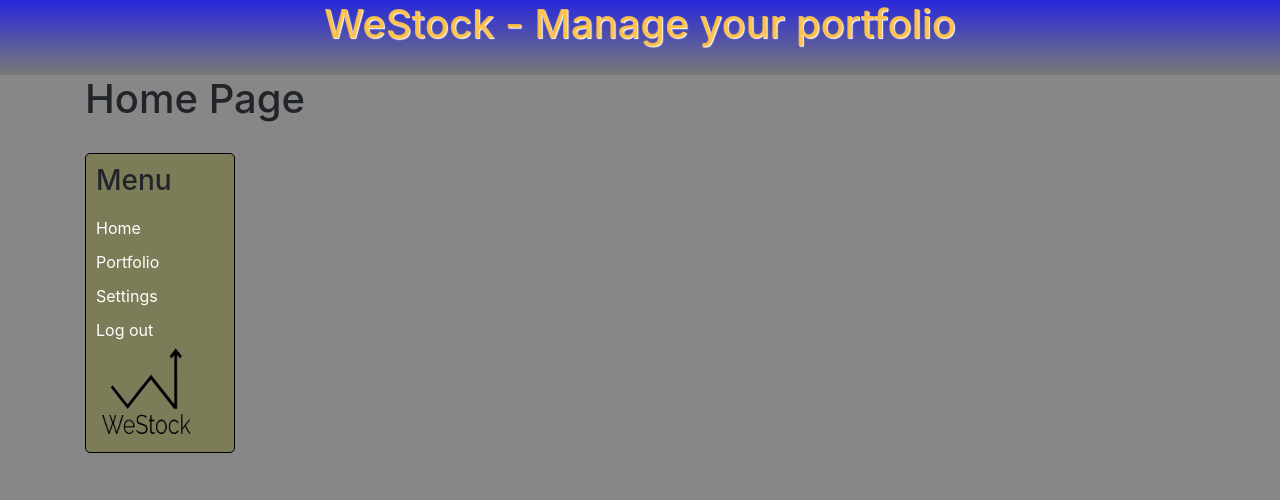
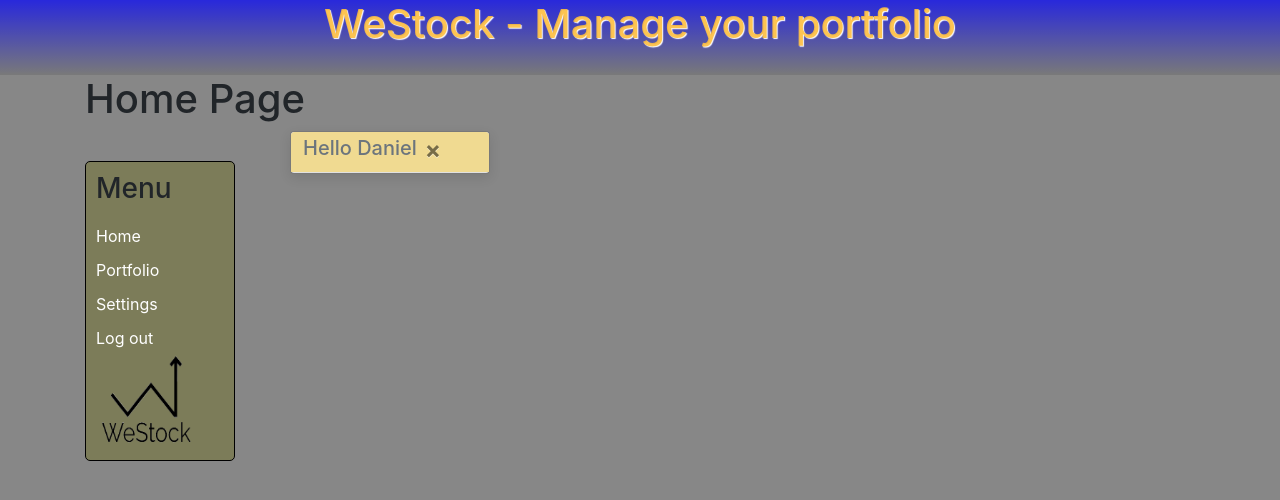
Before and after one commit to StockApp-Org/StockApp, a React (Create React App) app: page / in a window 1280 px wide. Both pictures are taken after typing "name@example.com", "Sample123" into the empty fields and a click on the input "Login". Shown: the top 500 px of the page. Built offline with nearby package versions, Linux system fonts and the light colour scheme.

Commit message:
Added toast to home page and related person object

```diff
--- a/src/App.js
+++ b/src/App.js
@@ -1,7 +1,7 @@
 import React, { Component } from 'react';
 import './App.css';
 import Container from 'react-bootstrap/Container';
-import LoginPage from './Pages/Login/LoginPage';
+import LoginPage from './Pages/Login/Components/LoginPage';
 
 class App extends Component {
 
--- /dev/null
+++ b/src/Objects/Person.js
@@ -0,0 +1,9 @@
+class Person {
+    constructor(name, age, imgUrl) {
+        this.Name = name;
+        this.Age = age;
+        this.ImgUrl = imgUrl;
+    }
+}
+
+export default Person;
--- /dev/null
+++ b/src/Pages/Home/Components/HomePage.js
@@ -0,0 +1,39 @@
+import React, {useState} from 'react';
+import {Container, Row, Col, Toast} from 'react-bootstrap';
+import Menu from '../../Menu/Components/Menu';
+import '../Styles/HomePage.css';
+
+let HomePage = (props) => {
+
+    const p = props.Person;
+    const {Name, Age, ImgUrl} = p;
+    console.log({ImgUrl});
+    const [showToast, setShowToast] = useState(true);
+    const toggleToast = () => setShowToast(!showToast);
+
+    return (
+    <Container>
+        <h1>Home Page</h1>
+        <Row>
+            <Col lg={2}>
+                <Menu />
+            </Col>
+            <Col lg={10}>
+                <Container>
+                    <Row>
+                        <Col lg={3} md={5} sm={12}>
+                            <Toast show={showToast} onClose={toggleToast}>
+                                <Toast.Header>
+                                    <h5>Hello {Name}</h5>
+                                </Toast.Header>
+                            </Toast>
+                        </Col>
+                    </Row>
+                </Container>
+            </Col>
+        </Row>
+    </Container>
+    )
+};
+
+export default HomePage;
--- a/src/Pages/Home/HomePage.js
+++ /dev/null
@@ -1,14 +0,0 @@
-import React from 'react';
-import {Container} from 'react-bootstrap';
-import Menu from '../Menu/Components/Menu';
-
-let HomePage = () => {
-    return (
-    <Container>
-        <h1>Home Page</h1>
-        <Menu />
-    </Container>
-    )
-};
-
-export default HomePage;
--- /dev/null
+++ b/src/Pages/Home/Styles/HomePage.css
@@ -0,0 +1,3 @@
+.toast-header {
+    Background-color:rgba(240, 216, 136, 0.911) !important;
+}
```
Also changed, not shown: src/Pages/Login/Components/LoginPage.js (renamed from src/Pages/Login/LoginPage.js, +4 -3 lines), src/Pages/Login/Styles/LoginPage.css (renamed from src/Pages/Login/LoginPage.css).
